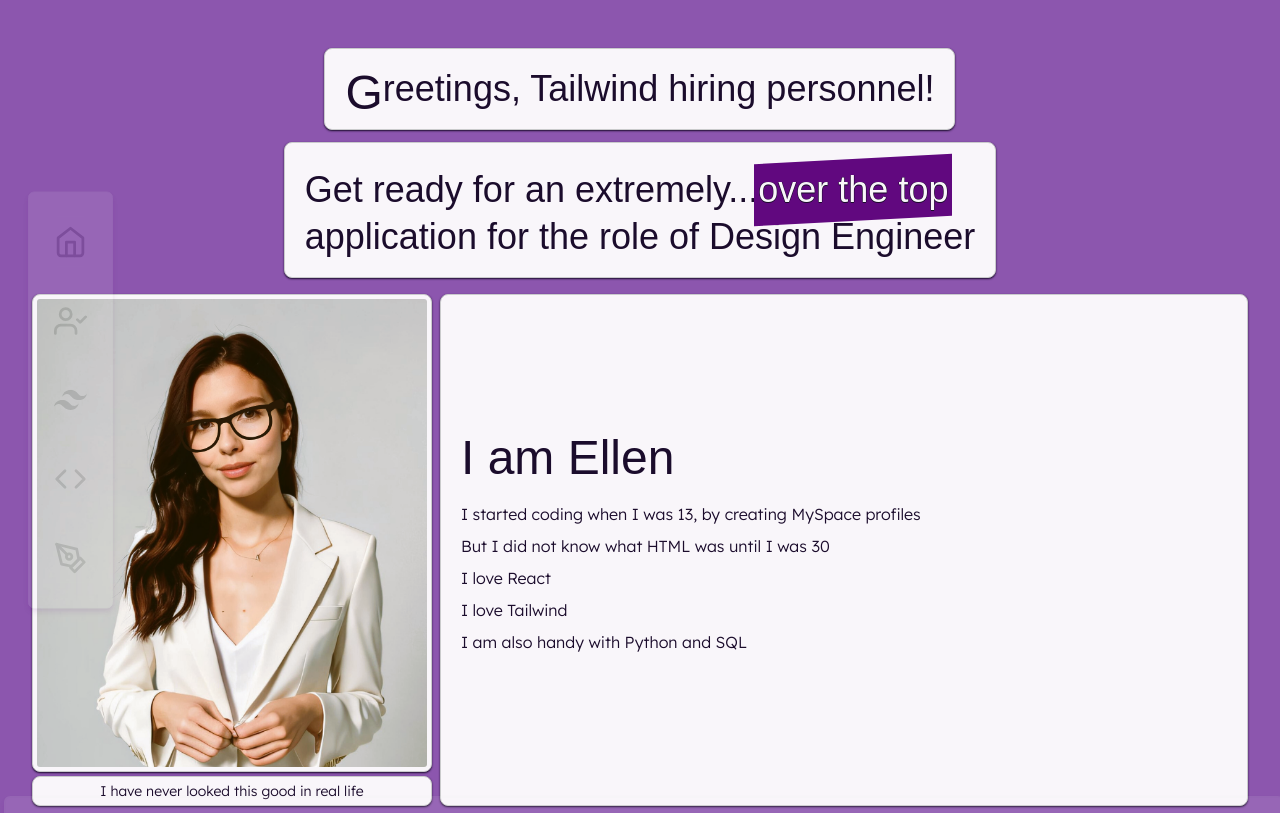
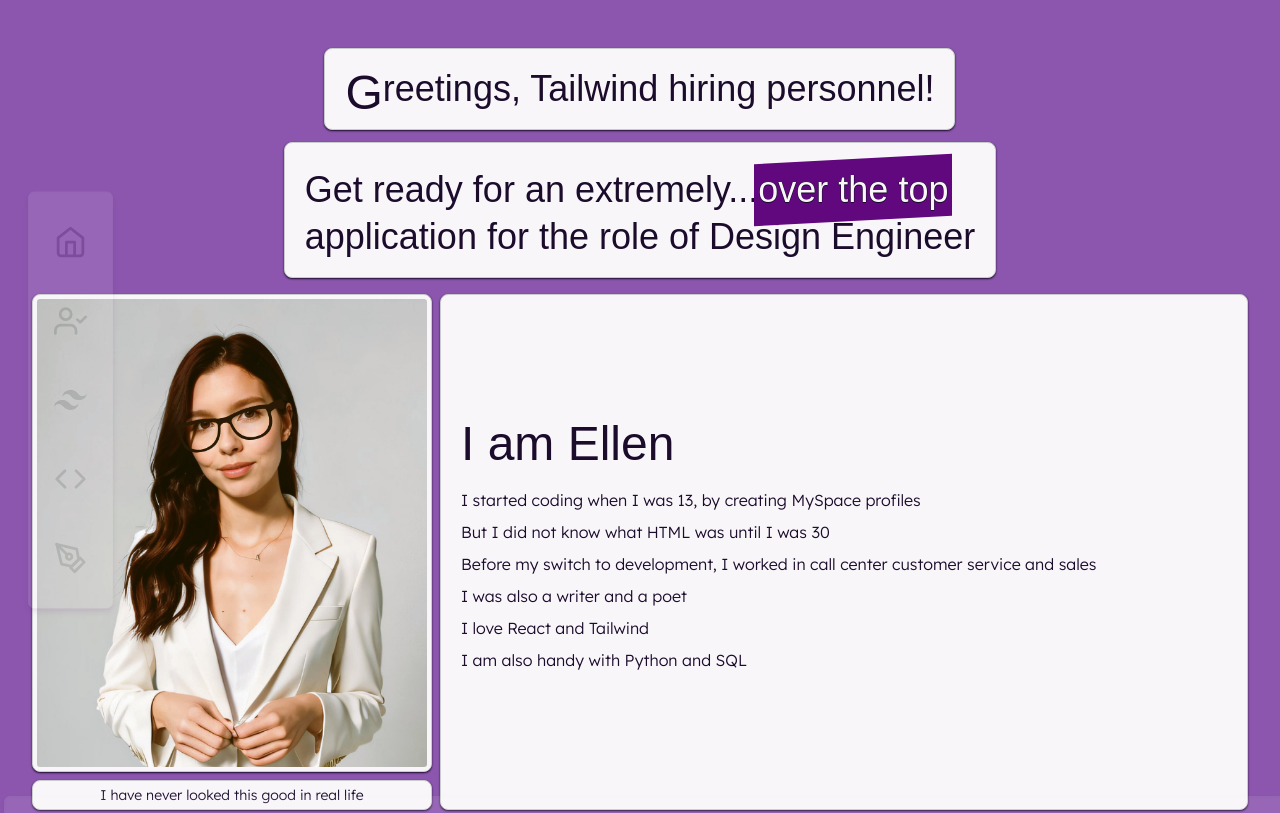
Before and after one commit to ellenuttley/aboutme, a Next.js app: page / in a window 1280 px wide. Shown: the top 813 px of the page. Built offline with nearby package versions, Linux system fonts and the light colour scheme; a web font is replaced by a local one.

Commit message:
adjusted text styling, added more info

```diff
--- a/src/app/AboutMe.tsx
+++ b/src/app/AboutMe.tsx
@@ -5,31 +5,46 @@
 const AboutMe = () => {
   return (
     <div className="grid grid-cols-4 gap-2 gap-y-5 md:grid-cols-3">
-      <div className="col-span-2 place-content-center md:col-span-1">
+      <div className="col-span-4 md:col-span-2 place-content-center lg:col-span-1">
         <figure>
           <Image
-            className="box rounded-lg border border-tTransition p-1 shadow-sm shadow-tBlack"
+            className="box rounded-lg border border-tTransition p-1  shadow-sm shadow-tBlack"
             src="/ellen.png"
             width={500}
             height={500}
             alt="Portrait picture of Ellen"
           />
-          <figcaption className="box mt-1 p-1 text-center font-lexend text-sm">
+          <figcaption className="box mt-2 p-1 max-md:col-span-2 text-center font-lexend text-base md:text-sm">
             I have never looked this good in real life
           </figcaption>
         </figure>
       </div>
-      <div className="box col-span-2 h-full place-content-center md:pt-2 text-left ">
+      <div className="box col-span-4 max-md:order-first md:col-span-2 h-full place-content-center text-left md:pt-2 ">
         <h1>I am Ellen</h1>
-        <div className="md:mt-5 flex text-left *:space-y-2">
+        <div className="flex text-left *:space-y-2 md:mt-5">
           <ul>
             <li>
-              I started coding when I was 13, by creating MySpace
-              profiles
+              I started coding when I was 13, by creating MySpace profiles
             </li>
             <li>But I did not know what HTML was until I was 30</li>
-            <li>I love React</li>
-            <li className="">I love Tailwind</li>
+            <li>
+              Before my switch to development, I worked in call center customer
+              service and sales
+            </li>
+            <li>
+              I was also a{" "}
+              <a
+                href="https://www.hivesouthyorkshire.com/lumbarvoneuttley.html"
+                target="_blank"
+                rel="noopener noreferrer"
+              >
+                writer
+              </a>{" "}
+              and a <a>poet</a>
+            </li>
+            <li>
+              I love React <span>and Tailwind</span>
+            </li>
             <li>I am also handy with Python and SQL</li>
           </ul>
         </div>
```
